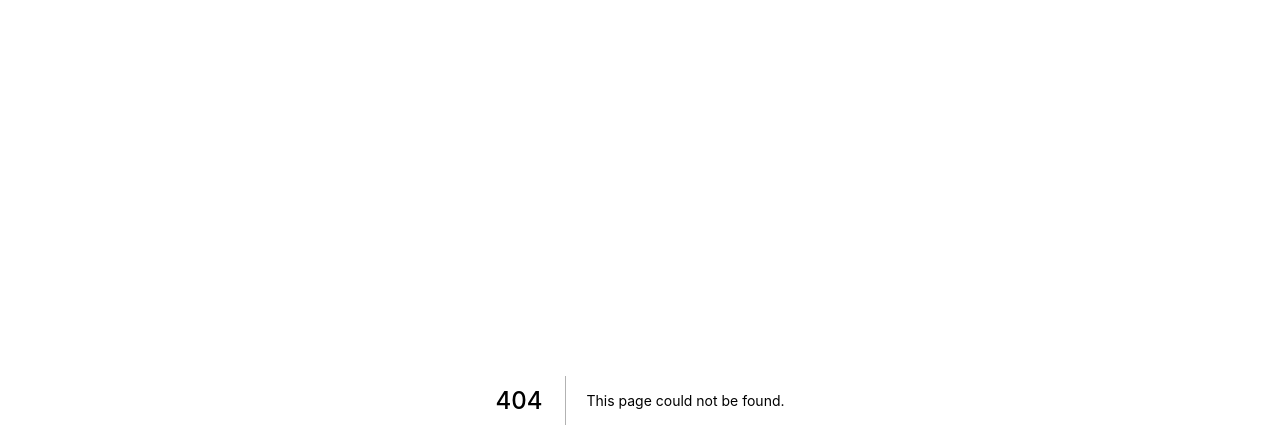
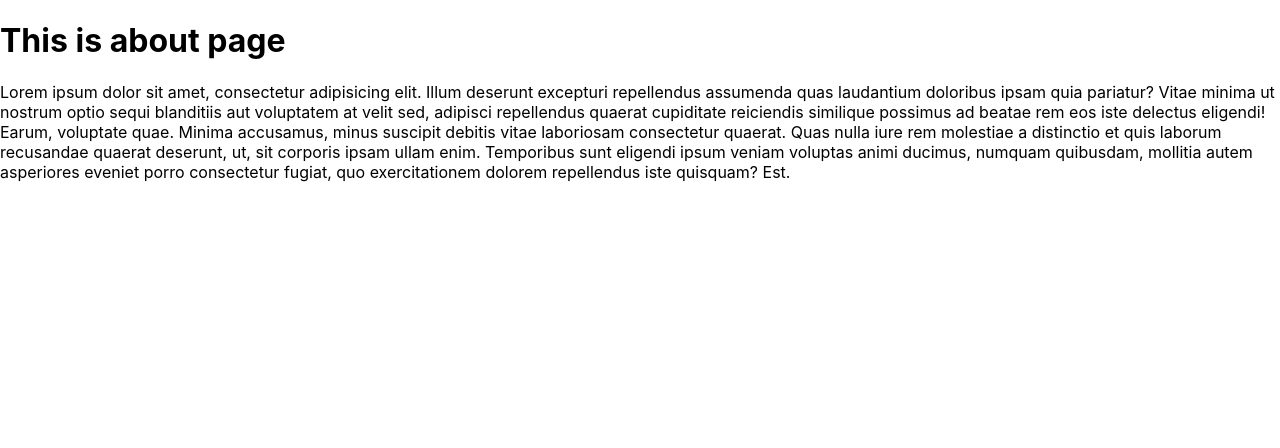
Before and after one commit to mdahtotul/next_dj_event_client, a Next.js app: page /about in a window 1280 px wide. Before the commit this address had no page. Shown: the top 448 px of the page. Built offline with nearby package versions, Linux system fonts and the light colour scheme.

Commit message:
Bismillah

```diff
--- /dev/null
+++ b/pages/about.js
@@ -0,0 +1,25 @@
+import React from "react";
+
+const AboutPage = () => {
+  return (
+    <div>
+      <h1>This is about page</h1>
+      <p>
+        Lorem ipsum dolor sit amet, consectetur adipisicing elit. Illum deserunt
+        excepturi repellendus assumenda quas laudantium doloribus ipsam quia
+        pariatur? Vitae minima ut nostrum optio sequi blanditiis aut voluptatem
+        at velit sed, adipisci repellendus quaerat cupiditate reiciendis
+        similique possimus ad beatae rem eos iste delectus eligendi! Earum,
+        voluptate quae. Minima accusamus, minus suscipit debitis vitae
+        laboriosam consectetur quaerat. Quas nulla iure rem molestiae a
+        distinctio et quis laborum recusandae quaerat deserunt, ut, sit corporis
+        ipsam ullam enim. Temporibus sunt eligendi ipsum veniam voluptas animi
+        ducimus, numquam quibusdam, mollitia autem asperiores eveniet porro
+        consectetur fugiat, quo exercitationem dolorem repellendus iste
+        quisquam? Est.
+      </p>
+    </div>
+  );
+};
+
+export default AboutPage;
```
Also changed, not shown: pages/events/[slug].js (added, +11 -0 lines), pages/events/add.js (added, +11 -0 lines), pages/events/index.js (added, +11 -0 lines).
